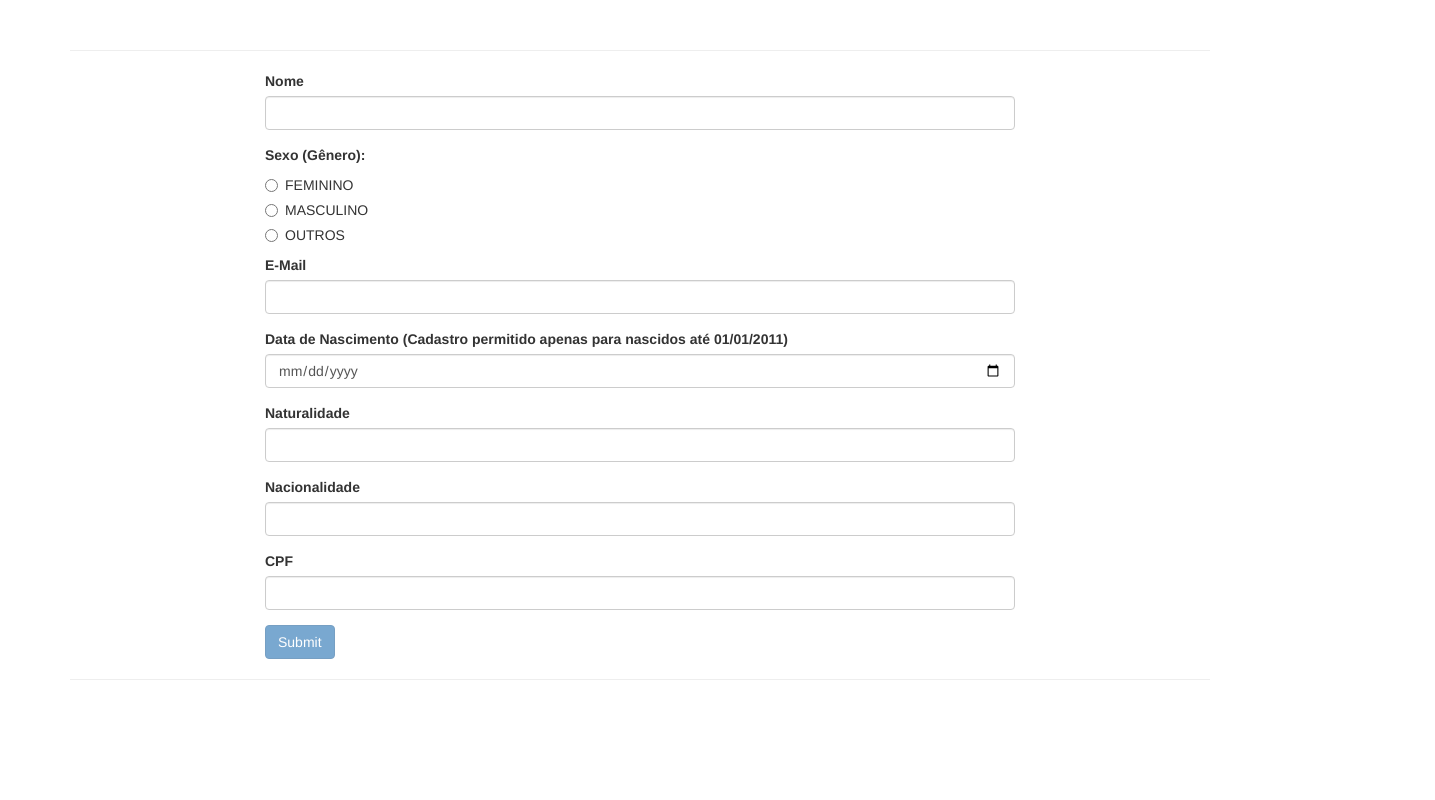
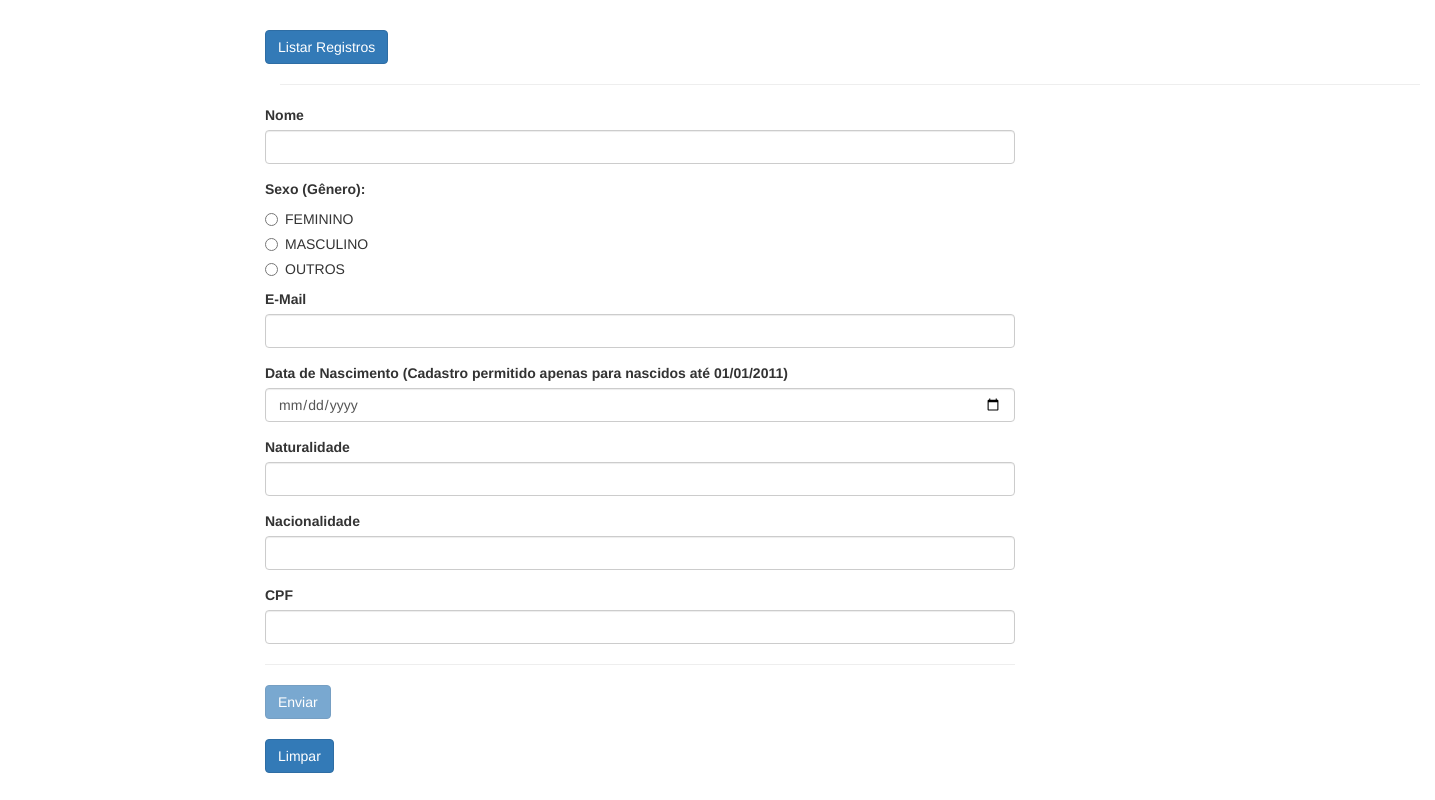
Before and after one commit to fmedeiro/desafio, an Angular app in the folder desafio-ui/: page / in a window 1280 px wide. Shown: the whole page, 1435 px wide, since content can reach past the window. Built offline with nearby package versions, Linux system fonts and the light colour scheme; no server answers; what ngx-mask would draw is missing.

Commit message:
Feito a comunicacao entre front e back, feito CRD, falta ajustar R e implementar o U.

```diff
--- a/desafio-ui/src/app/app.component.html
+++ b/desafio-ui/src/app/app.component.html
@@ -1,8 +1,14 @@
 <div class="container">
-  <hr>
   <div class="row">
     <div class="col-xs-12 col-sm-10 col-md-8 col-sm-offset-1 col-md-offset-2">
-      <form (ngSubmit)="onSubmit()" #f="ngForm">
+      <div>
+        <button
+          class="btn btn-primary"
+          type="reset"
+          (click)="(listar())">Listar Registros</button>
+      </div>
+      <app-detalhes [clientes]="clientes"></app-detalhes>
+      <form (ngSubmit)="onSubmit()" #f="ngForm" *ngIf="esconder!==false">
         <div
           id="user-data"
           ngModelGroup="userData"
@@ -99,12 +105,49 @@
               <span class="help-block" *ngIf="!cpf.valid && cpf.touched"><b>Campo CPF é inválido, o seu preenchimento é obrigatório!</b></span>
           </div>
         </div>
-        <button
-          class="btn btn-primary"
-          type="submit"
-          [disabled]="!f.valid">Submit</button>
+        <hr>
+        <div>
+          <button
+            class="btn btn-primary"
+            type="submit"
+            [disabled]="!f.valid">Enviar</button>
+        </div>
+        <br>
+        <div>
+          <button
+            class="btn btn-primary"
+            type="reset"
+            (click)="f.resetForm()">Limpar</button>
+        </div>
+        <br>
+<!--         <div>
+          <button
+            class="btn btn-primary"
+            type="submit"
+            (click)="().ngOnInit()">Listar2</button>
+        </div> -->
       </form>
     </div>
   </div>
-  <hr>
+  <div class="row" *ngIf="submitted">
+    <div class="col-xs-12">
+      <hr>
+      <h3>Your Data</h3>
+      <p>Username: {{ cliente.nome }}</p>
+      <p>Mail: {{ cliente.email }}</p>
+      <div class="col-xs-12" *ngFor="let cliente of clientes" #pai>
+        <label>
+          <input
+            type="text"
+            name="cliente"
+            ngModel
+            [value]="cliente">
+            <a href='/api/desafio/listar/{{cliente.id}}' title="Detalhar/Editar"> - {{ cliente.nome }}</a>
+            - <a (click)="cadastrar(cliente)" href="#" title="Cadastrar os dados">Cadastrar</a>
+            - <a (click)="(confirmarExclusao(cliente.nome, cliente))" href="#" title="Deletar o registro">Excluir</a>
+        </label>
+      </div>
+    </div>
+  </div>
 </div>
+<!-- <app-detalhes [testes]="listaTestes"></app-detalhes> -->
--- a/desafio-ui/src/app/app.component.ts
+++ b/desafio-ui/src/app/app.component.ts
@@ -10,48 +10,90 @@ import { DesafioService } from './desafio.service';
 })
 export class AppComponent implements OnInit {
 
+/*   listaTestes: Array<any> = [
+    { nome: 'Ana' },
+    { nome: 'Fernando' },
+    ]; */
+
   clientes: Array<any>;
+  clientes2: Array<any>;
+  esconder: boolean;
 
   constructor(private desafioService: DesafioService) { }
 
+  ngBeforeOnInit() {
+    this.esconder = false;
+    //this.formulario();
+    //this.listar();
+  }
+
   ngOnInit() {
-    this.listar();
+    //this.formulario();
+    //this.listar();
+  }
+
+  cadastrar(cliente) {
+    console.log("tinha q cadastrar o: " + cliente.cpf);
+    this.desafioService.cadastrar(cliente)
+    .subscribe(response => {this.cliente = response; console.log("teste 67 = " + this.cliente.cpf);});
+  }
+
+/*   confirmarExclusao(nome: string, clienteDeletar: any) {
+    if (window.confirm("Tem certeza de que gostaria de deletar o registro com nome: "+nome)) {
+      this.excluirRegistro(clienteDeletar);
+    }
+  } */
+
+/*   excluirRegistro(cliente) {
+    this.desafioService.excluirRegistro(cliente).subscribe();
+  } */
+
+  formulario() {
+    this.desafioService.formulario().subscribe();
   }
 
   listar() {
-    this.desafioService.listar()
-      .subscribe(response => this.clientes = response);
+/*     this.clientes=<any>this.desafioService.listar()
+      .subscribe(response => this.clientes = response); */
+      this.esconder = true;
+      this.desafioService.listar()
+      .subscribe(response => {this.clientes2 = response; this.printMy(this.clientes2); console.log("teste 0 = " + this.clientes2.length);});
+  }
+
+  printMy(clientes4: Array<any>) {
+    this.clientes = clientes4;
+    console.log("teste 1 = " + this.clientes)
   }
 
   @ViewChild('f', { static: false })
   signupForm!: NgForm;
-  resposta = '';
   generos = ['FEMININO', 'MASCULINO', 'OUTROS'];
-  user = {
+  cliente = {
+    cpf: '',
     dataNascimento: '',
     nacionalidade: '',
     naturalidade: '',
     nome: '',
     email: '',
-    respostas: '',
-    resposta: '',
-    sexo: ''
+    sexo: 0
   };
   submitted = false;
 
-  // onSubmit(form: NgForm) {
-  //   console.log(form);
-  // }
-
   onSubmit() {
     this.submitted = true;
-    this.user.dataNascimento = this.signupForm.value.userData.dataNascimento;
-    this.user.nacionalidade = this.signupForm.value.userData.nacionalidade;
-    this.user.naturalidade = this.signupForm.value.userData.naturalidade;
-    this.user.nome = this.signupForm.value.userData.nome;
-    this.user.sexo = this.signupForm.value.userData.sexo;
-    this.user.email = this.signupForm.value.userData.email;
-    this.user.resposta = this.signupForm.value.respostas;
+    this.cliente.cpf = this.signupForm.value.userData.cpf.replace(".", "").replace("-", "");
+    this.cliente.dataNascimento = this.signupForm.value.userData.dataNascimento.concat("T00:00:00");
+    this.cliente.nacionalidade = this.signupForm.value.userData.nacionalidade;
+    this.cliente.naturalidade = this.signupForm.value.userData.naturalidade;
+    this.cliente.nome = this.signupForm.value.userData.nome;
+    this.cliente.sexo = this.signupForm.value.userData.sexo === 'FEMININO' ? 0 : this.signupForm.value.userData.sexo === 'MASCULINO' ? 1 : 2;
+    this.cliente.email = this.signupForm.value.userData.email;
+
+    console.log(this.cliente);
+
+    this.cadastrar(this.cliente);
+    //this.listar();
+    console.log("teste teste = " + this.clientes);
 
     this.signupForm.reset();
   }
--- a/desafio-ui/src/app/app.module.ts
+++ b/desafio-ui/src/app/app.module.ts
@@ -7,10 +7,12 @@ import { NgxMaskModule, IConfig } from 'ngx-mask'
 
 
 import { AppComponent } from './app.component';
+import { DetalhesComponent } from './detalhes/detalhes.component';
 
 @NgModule({
   declarations: [
-    AppComponent
+    AppComponent,
+    DetalhesComponent
   ],
   imports: [
     BrowserModule,
--- a/desafio-ui/src/app/desafio.service.ts
+++ b/desafio-ui/src/app/desafio.service.ts
@@ -8,7 +8,7 @@ import { Observable } from 'rxjs';
 })
 export class DesafioService {
 
-  private api = 'http://localhost:8080';
+  private api = 'http://localhost:4200';
 
   constructor(private http: HttpClient) { }
 
@@ -16,8 +16,16 @@ export class DesafioService {
     return this.http.get<any>(`${this.api}/api/desafio/listar`);
   }
 
+  excluirRegistro(cliente: any): Observable<any> {
+    return this.http.get<any>(`${this.api}/api/desafio/excluir/${cliente.id}`);
+  }
+
+  formulario(): Observable<any> {
+    return this.http.get<any>(`http://localhost:4200`);
+  }
+
   cadastrar(cliente: any): Observable<any> {
-    return this.http.post<any>(`${this.api}/desafio/cadastrar`, cliente);
+    return this.http.post<any>(`${this.api}/api/desafio/cadastrar`, cliente);
   }
 
   listarCliente(): Observable<any> {
--- /dev/null
+++ b/desafio-ui/src/app/detalhes/detalhes.component.html
@@ -0,0 +1,10 @@
+<div class="container">
+  <hr>
+  <div class="row">
+    <div class="col-xs-12 col-sm-10 col-md-8 col-sm-offset-1 col-md-offset-2" *ngFor="let cliente of clientes">
+      <a href='/api/desafio/listar/{{cliente.id}}' title="Detalhar/Editar"> - {{ cliente.nome }}</a>
+      - <a (click)="cadastrar(cliente)" href="#" title="Cadastrar os dados">Cadastrar</a>
+      - <a (click)="(confirmarExclusao(cliente.nome, cliente))" href="#" title="Deletar o registro">Excluir</a>
+    </div>
+  </div>
+</div>
--- /dev/null
+++ b/desafio-ui/src/app/detalhes/detalhes.component.ts
@@ -0,0 +1,33 @@
+import { Component, Input, OnInit } from '@angular/core';
+
+import { DesafioService } from '../desafio.service';
+
+@Component({
+  selector: 'app-detalhes',
+  templateUrl: './detalhes.component.html',
+  styleUrls: ['./detalhes.component.css']
+})
+
+export class DetalhesComponent implements OnInit {
+
+  //clientes: [];
+  @Input() clientes: Array<any>;
+
+  constructor(private desafioService: DesafioService) { }
+
+  cadastrar(cliente) {
+    console.log("tinha q cadastrar o: " + cliente.cpf);
+    this.desafioService.cadastrar(cliente)
+    .subscribe(response => {cliente = response; console.log("teste 66 = " + cliente.cpf);});
+  }
+
+  confirmarExclusao(nome: string, clienteDeletar: any) {
+    if (window.confirm("Tem certeza de que gostaria de deletar o registro com nome: "+nome)) {
+      this.desafioService.excluirRegistro(clienteDeletar).subscribe();
+    }
+  }
+
+  ngOnInit(): void {
+  }
+
+}
```
Also changed, not shown: desafio-ui/src/app/detalhes/detalhes.component.css (added), 1 other file (tests, documents, lock files or other folders).
